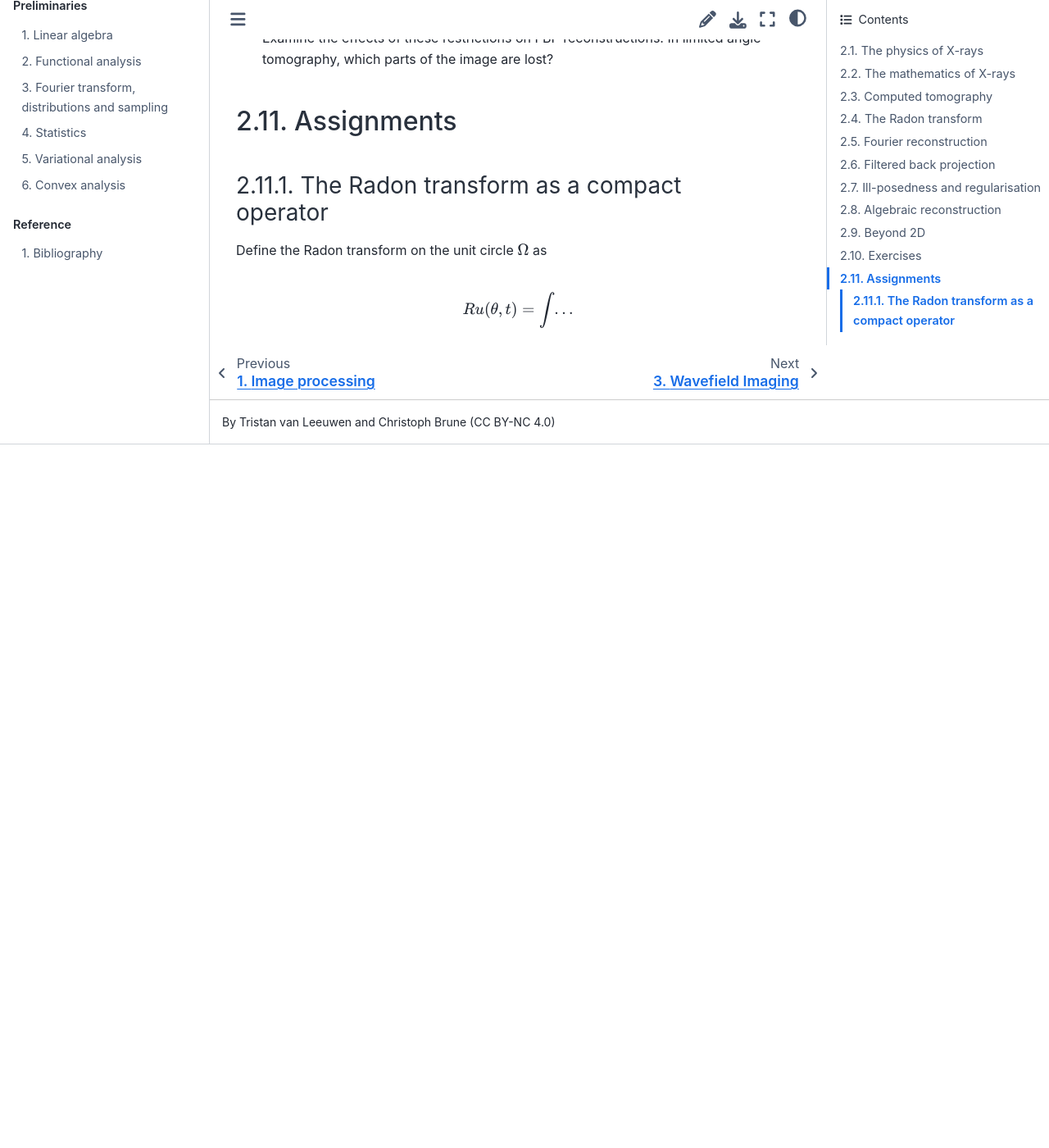
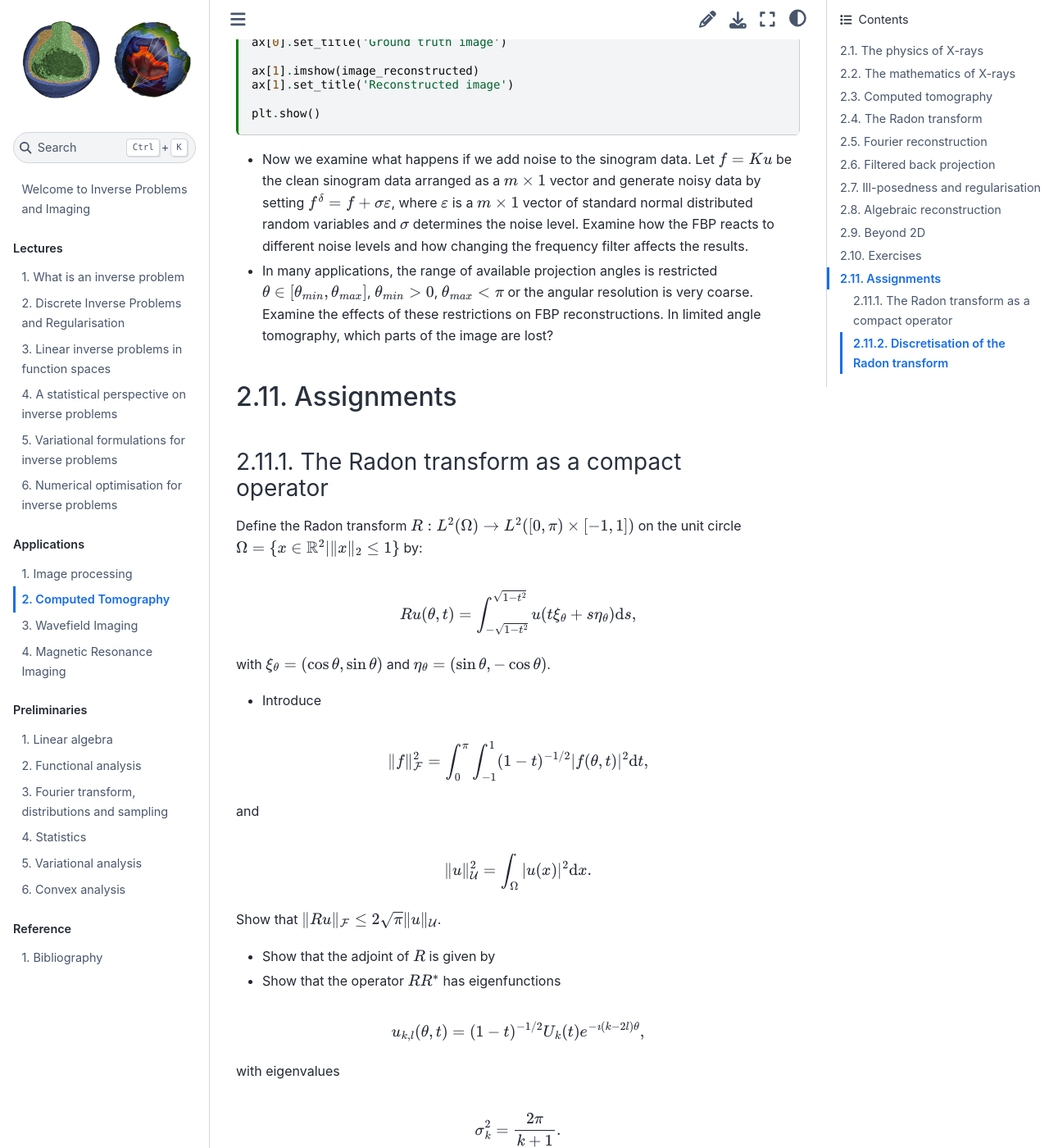
Before and after one commit to TristanvanLeeuwen/IP_and_Im_Lectures, a Jupyter Book: the page built from tomography.md, in a window 1280 px wide and 1400 px high, scrolled down 9055 px. Shown: the whole window at 82% size. Built offline with Jupyter Book 1.0.4 settings and Sphinx 7.4.7 and the Sphinx Book theme 1.1.4, drawn with Linux system fonts in a browser that asks for light colours; cross-references to code outside the pages are shown as plain code; before the commit the page ends 9597 px from its top, so only the background shows below that; some of the changed text lies outside the part shown.

Commit message:
update ch tomo

````diff
--- a/tomography.md
+++ b/tomography.md
@@ -342,9 +342,9 @@
 
 where $f_i = f(\theta_i, t_i)$, $u_j = u(x_j)$ denotes the intensity of $u$ in the $j^{\text{th}}$ pixel and $r_{ij}$ indicates the contribution of pixel $j$ to ray $i$. This typically leads to an underdetermined system of equations $Ru = f^\delta$ which we can attempt to solve using an iterative method. Popular method in this application is *SART* {cite}`ANDERSEN198481`:
 
-$$u^{(k+1)} = D_1 R^*D_2\left(f - Ru^{(k)}\right),$$
+$$u^{(k+1)} = u^{(k)} + D_1 R^*D_2\left(f - Ru^{(k)}\right),$$
 
-where $D_1$ and $D_2$ are diagonal matrices containing the column and row sums of $R$ respectively. An example is shown below.
+where $D_1$ and $D_2$ are diagonal matrices containing the row and column sums of $R$ respectively. An example is shown below.
 
 ```{code-cell} ipython3
 :tags: [hide-input]
@@ -403,6 +403,15 @@
 
 $$R \nabla^2 u(\theta,t) = \partial_t^2 R u (\theta,t).$$
 
+### SART
+
+Given a discretisation of the Radon transform $\in \mathbb{R}^{m\times n}$, we apply the SART method to reconstruct the image.
+
+* Show that a stationary point of the SART iteration solves
+
+$$\min_{u} \|Ru - f\|_{W}^2,$$
+
+with $W$ a diagonal elements with elements $w_{ii} = \sum_{j=1}^n r_{ij}$. Here $\|f\|_{W} = \sqrt{\langle f,Wf\rangle}$. You may assume that $R$ has positive row and column sums.
 
 ### FBP in practice
 
@@ -451,6 +460,40 @@
 
 ### The Radon transform as a compact operator
 
-Define the Radon transform on the unit circle $\Omega$ as
+Define the Radon transform $R : L^2(\Omega) \rightarrow L^2([0,\pi) \times [-1,1])$ on the unit circle $\Omega = \{x \in \mathbb{R}^2 | \|x\|_2 \leq 1\}$ by:
 
-$$Ru(\theta,t) = \int ...$$
+$$Ru(\theta,t) = \int_{-\sqrt{1-t^2}}^\sqrt{1-t^2} u(t \xi_\theta + s \eta_\theta)\mathrm{d}s,$$
+
+with $\xi_\theta = (\cos\theta,\sin\theta)$ and $\eta_\theta = (\sin\theta,-\cos\theta)$.
+
+* Introduce
+
+$$\|f\|_{\mathcal{F}}^2 = \int_0^\pi \int_{-1}^1 (1-t)^{-1/2} |f(\theta,t)|^2\mathrm{d}t,$$
+
+and
+
+$$\|u\|_{\mathcal{U}}^2 = \int_{\Omega} |u(x)|^2\mathrm{d}x.$$
+
+Show that $\|Ru\|_{\mathcal{F}} \leq 2\sqrt{\pi}\|u\|_{\mathcal{U}}$.
+
+* Show that the adjoint of $R$ is given by
+
+* Show that the operator $RR^*$ has eigenfunctions
+
+$$u_{k,l}(\theta,t) = (1-t)^{-1/2} U_k(t)e^{-\imath (k-2l)\theta},$$
+
+with eigenvalues
+
+$$\sigma_k^2 = \frac{2\pi}{k+1}.$$
+
+Here, $U_k$ denote the Chebyshev polynomials of the second kind.
+
+* Now compute the eigenfunctions of $R^*R$.
+
+### Discretisation of the Radon transform
+
+Discretise the Radon transform by approximating $u(x)$ as a piece-wise bi-linear function on a regular grid on the domain $[-1,1]^n$:
+
+$$u(x,y) = \sum_{i=0}^n \sum_{j=0}^n u_{ij} \phi\left(\frac{x - x_i}{h}\right)\phi_h\left(\frac{y - y_i}{h}\right),$$
+
+with $h = 2/n$, $x_i = -1 + i\cdot h$, $y_j = -1 + j\cdot h$ and $\phi(x) = \max(1-|x|,0)$.
````
